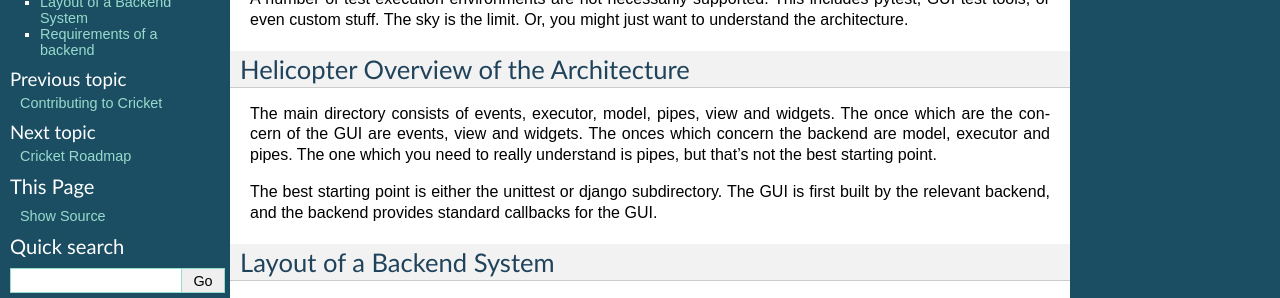
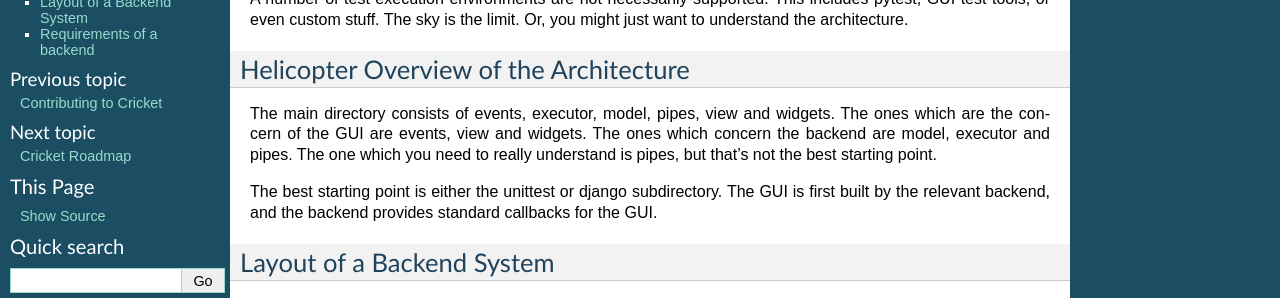
Before and after one commit to beeware/cricket, a Sphinx documentation site: the page built from docs/internals/backends.rst, in a window 1280 px wide. Shown: the part 160-458 px from the top of the page. Built offline with Sphinx 7.4.7, drawn with Linux system fonts in a browser that asks for light colours.

Commit message:
Small typo fix

```diff
--- a/docs/internals/backends.rst
+++ b/docs/internals/backends.rst
@@ -12,8 +12,8 @@
 ---------------------------------------
 
 The main directory consists of events, executor, model, pipes, view and
-widgets. The once which are the concern of the GUI are events, view and
-widgets. The onces which concern the backend are model, executor and pipes.
+widgets. The ones which are the concern of the GUI are events, view and
+widgets. The ones which concern the backend are model, executor and pipes.
 The one which you need to really understand is pipes, but that's not the best
 starting point.
 
```
